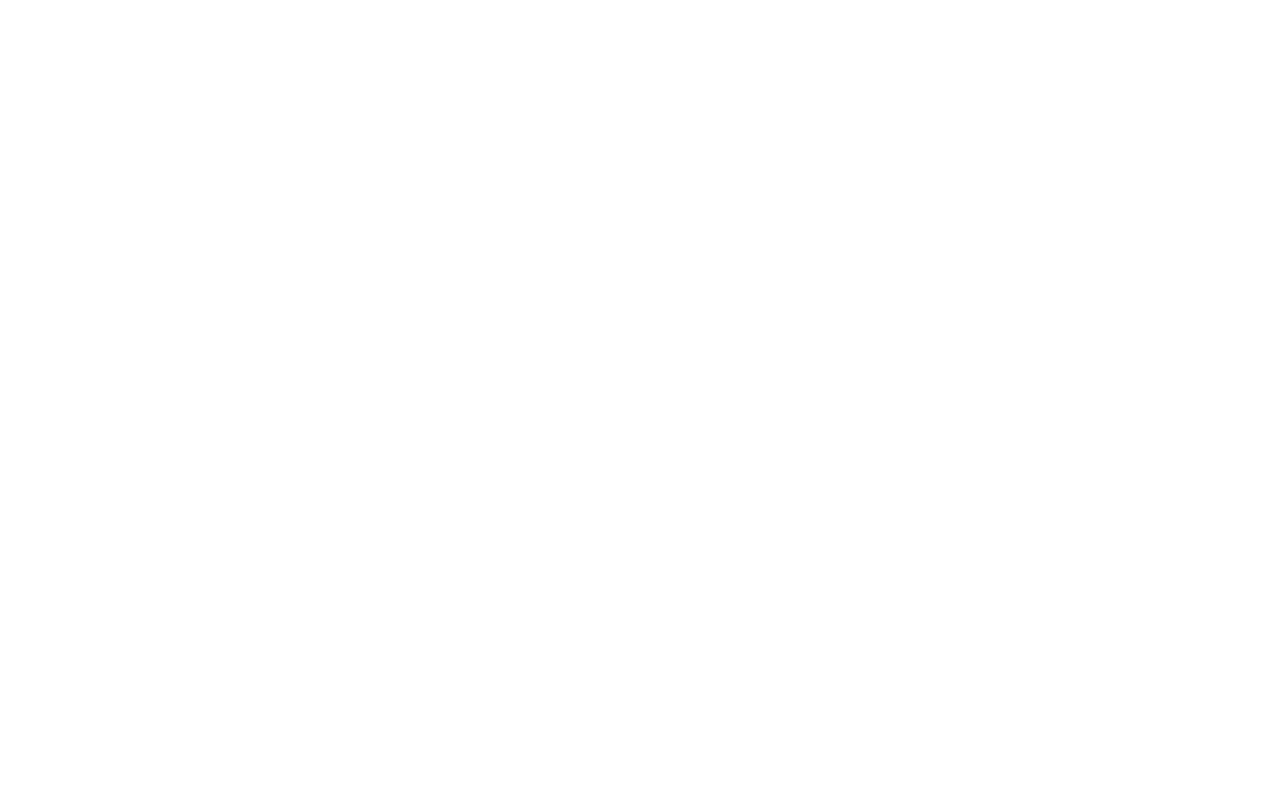
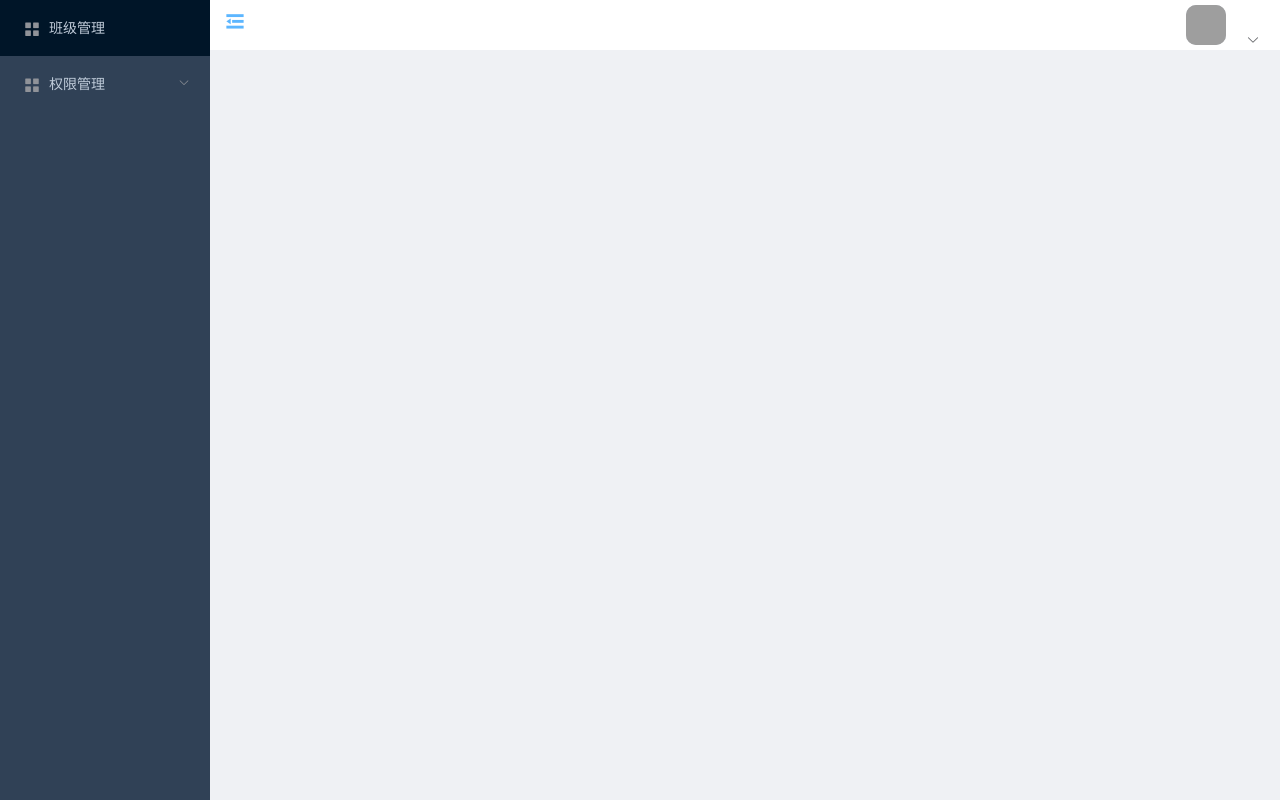
Before and after one commit to Dark-Light-alt/imooc_manager, a Vue app: page /#/home in a window 1280 px wide. Built offline with nearby package versions, Linux system fonts and the light colour scheme; grey boxes are pictures that could not be loaded.

Commit message:
login & home

```diff
--- a/src/App.vue
+++ b/src/App.vue
@@ -1,5 +1,6 @@
 <template>
   <div id="app">
+    <router-view></router-view>
   </div>
 </template>
 
--- a/src/assets/js/http.js
+++ b/src/assets/js/http.js
@@ -11,7 +11,7 @@ nprogress.configure({
   showSpinner: false
 })
 
-axios.defaults.baseURL = 'http://localhost:8080/'
+axios.defaults.baseURL = 'http://localhost:8081/'
 
 axios.defaults.withCredentials = true
 
@@ -30,6 +30,7 @@ axios.interceptors.request.use(
 axios.interceptors.response.use(
   response => {
     nprogress.done()
+    console.log(response)
     return response
   },
   error => {
--- /dev/null
+++ b/src/components/Home.vue
@@ -0,0 +1,180 @@
+<template>
+    <div class="home">
+      <el-container>
+        <el-aside :width="aside_width">
+          <el-menu router v-for="menu in menus" :key="menu.id" background-color="#304156" text-color="#BFCBD9" :collapse="collapses" :default-active="active"  @select="select">
+            <el-menu-item :index="menu.id" v-if="menu.children === undefined" :route="{name: menu.path}">
+              <i :class="menu.icon"></i>
+              <span>{{menu.name}}</span>
+            </el-menu-item>
+            <el-submenu :index="menu.id" v-if="menu.children !== undefined">
+              <template slot="title">
+                <i :class="menu.icon"></i>
+                <span>{{menu.name}}</span>
+              </template>
+              <el-menu-item :index="children.id" v-for="children in menu.children" :key="children.id" :route="{name: children.path}">
+                <span>{{children.name}}</span>
+              </el-menu-item>
+            </el-submenu>
+          </el-menu>
+        </el-aside>
+        <el-container>
+          <el-header height="50px">
+            <div class="header_left" @click="collapse">
+              <i :class="collapse_icon"></i>
+            </div>
+            <div class="header_right">
+              <el-avatar shape="square" :size="40" src="https://wpimg.wallstcn.com/f778738c-e4f8-4870-b634-56703b4acafe.gif?imageView2/1/w/80/h/80"></el-avatar>
+              <span>{{consumer.name}}</span>
+              <el-dropdown trigger="click" @command="handleCommand">
+                <span class="el-dropdown-link">
+                  <i class="el-icon-arrow-down el-icon--right"></i>
+                </span>
+                <el-dropdown-menu slot="dropdown">
+                  <el-dropdown-item command="PersonalCenter">个人中心</el-dropdown-item>
+                  <el-dropdown-item command="UpdatePwd">修改密码</el-dropdown-item>
+                  <el-dropdown-item @click.native="exit">退出</el-dropdown-item>
+                </el-dropdown-menu>
+              </el-dropdown>
+            </div>
+          </el-header>
+          <el-main>
+            <router-view></router-view>
+          </el-main>
+        </el-container>
+      </el-container>
+    </div>
+</template>
+
+<script>
+export default {
+  name: 'Home.vue',
+  data: function () {
+    return {
+      active: '',
+      collapses: false,
+      aside_width: '210px',
+      collapse_icon: 'el-icon-s-fold',
+      consumer: {},
+      menus: [
+        {
+          id: '2',
+          path: 'Classes',
+          name: '班级管理',
+          icon: 'el-icon-menu'
+        },
+        {
+          id: '1',
+          path: '',
+          name: '权限管理',
+          icon: 'el-icon-menu',
+          children: [
+            {
+              id: '1_1',
+              path: 'Consumer',
+              name: '用户管理'
+            },
+            {
+              id: '1_2',
+              path: 'Role',
+              name: '角色管理'
+            },
+            {
+              id: '1_3',
+              path: 'Module',
+              name: '模块管理'
+            },
+            {
+              id: '1_4',
+              path: 'Function',
+              name: '资源管理'
+            }
+          ]
+        }
+      ]
+    }
+  },
+  methods: {
+    collapse: function () {
+      if (!this.collapses) {
+        this.aside_width = '64px'
+        this.collapse_icon = 'el-icon-s-unfold'
+      } else {
+        this.aside_width = '210px'
+        this.collapse_icon = 'el-icon-s-fold'
+      }
+      this.collapses = !this.collapses
+    },
+    handleCommand: function (command) {
+      this.$router.push({ name: command })
+    },
+    select: function (index) {
+      this.active = index
+    },
+    exit: async function () {
+      const { data: res } = await this.$http.post('/logout')
+
+      if (!res.meta.access) {
+        return this.$message.error(res.meta.msg)
+      }
+
+      this.$message.success(res.meta.msg)
+      this.$router.push({ name: 'Login' })
+    }
+  }
+}
+</script>
+
+<style scoped>
+  .home,.el-container {
+    height: 100%;
+  }
+  .el-aside {
+    transition: width .28s;
+    background-color: #304156;
+  }
+  .el-header {
+    padding: 0px 20px 0px 0px;
+    line-height: 50px;
+  }
+  .el-main {
+    background-color: #eff1f4;
+  }
+  .el-menu {
+    border: 0px !important;
+  }
+  div + ul > .el-menu-item {
+    background-color: #1f2d3d !important;
+    padding-left: 48px !important;
+  }
+  .el-menu :hover {
+    background-color: #001528 !important;
+  }
+  .header_left {
+    display: inline-block;
+    height: 100%;
+    width: 50px;
+    color: #5cb6ff;
+    text-align: center;
+    line-height: 50px;
+  }
+  .el-icon-s-fold,.el-icon-s-unfold {
+    font-size: 23px;
+  }
+  .header_left:hover {
+    background-color: rgba(0, 0, 0, 0.025);
+  }
+  .header_right {
+    width: 50%;
+    height: 50px;
+    display: inline-block;
+    float: right;
+    text-align: right;
+  }
+  .el-avatar {
+    margin-top: 5px;
+    vertical-align: center;
+    border-radius: 10px;
+    margin-right: 15px;
+  }
+</style>
--- /dev/null
+++ b/src/components/Login.vue
@@ -0,0 +1,81 @@
+<template>
+    <div class="login">
+      <el-form :model="user" :rules="rules" ref="loginFef">
+        <h3>登录</h3>
+        <el-form-item prop="username">
+          <el-input placeholder="用户名" prefix-icon="el-icon-user" v-model="user.username"></el-input>
+        </el-form-item>
+        <el-form-item prop="password">
+          <el-input placeholder="密码" show-password prefix-icon="el-icon-lock" v-model="user.password"></el-input>
+        </el-form-item>
+        <el-form-item>
+          <el-button type="primary" @click="login">登录</el-button>
+        </el-form-item>
+      </el-form>
+    </div>
+</template>
+
+<script>
+export default {
+  name: 'Login.vue',
+  data: function () {
+    return {
+      user: {
+        username: '',
+        password: ''
+      },
+      rules: {
+        username: [
+          { required: true, message: '用户名不能为空', trigger: 'blur' },
+          { min: 5, max: 16, message: '长度在 5 到 16 个字符', trigger: 'blur' }
+        ],
+        password: [
+          { required: true, message: '密码不能为空', trigger: 'blur' },
+          { min: 5, max: 16, message: '长度在 6 到 16 个字符', trigger: 'blur' }
+        ]
+      }
+    }
+  },
+  methods: {
+    login: async function () {
+      this.$refs.loginFef.validate(async result => {
+        if (result) {
+          const { data: res } = await this.$http.post(`login?username=${this.user.username}&password=${this.user.password}`)
+
+          if (!res.meta.access) {
+            return this.$message.error(res.meta.msg)
+          }
+
+          this.$message.success(res.meta.msg)
+          this.$router.push({ name: 'Home' })
+        }
+      })
+    }
+  }
+}
+</script>
+
+<style scoped>
+  .login {
+    height: 100%;
+    background-image: url("../assets/img/background.jpg");
+    display: flex;
+    -webkit-box-pack: center;
+    justify-content: center;
+    -webkit-box-align: center;
+    align-items: center;
+    background-size: cover;
+  }
+  h3 {
+    text-align: center;
+  }
+  .el-form {
+    border-radius: 6px;
+    background: #fff;
+    width: 350px;
+    padding: 25px 25px 5px 25px;
+  }
+  .el-button {
+    width: 100%;
+  }
+</style>
--- a/src/main.js
+++ b/src/main.js
@@ -3,7 +3,11 @@ import App from './App.vue'
 import router from './router'
 import store from './store'
 import './plugins/element.js'
-import './assets/js/http'
+import './assets/css/global.css'
+
+import http from './assets/js/http'
+
+Vue.prototype.$http = http
 
 Vue.config.productionTip = false
 
--- a/src/plugins/element.js
+++ b/src/plugins/element.js
@@ -1,4 +1,73 @@
 import Vue from 'vue'
-import { Button } from 'element-ui'
+import {
+  Aside,
+  Avatar,
+  Breadcrumb,
+  BreadcrumbItem,
+  Button,
+  Card,
+  Col,
+  Container,
+  Dialog,
+  Dropdown,
+  DropdownItem,
+  DropdownMenu,
+  Form,
+  FormItem,
+  Header,
+  Input,
+  Main,
+  Menu,
+  MenuItem,
+  Message,
+  MessageBox,
+  Option,
+  Pagination,
+  Radio,
+  RadioGroup,
+  Row,
+  Select,
+  Submenu,
+  Switch,
+  Table,
+  TableColumn,
+  Tag,
+  Tooltip,
+  Tree
+} from 'element-ui'
+
+Vue.prototype.$message = Message
+Vue.prototype.$confirm = MessageBox.confirm
 
 Vue.use(Button)
+Vue.use(Form)
+Vue.use(FormItem)
+Vue.use(Input)
+Vue.use(Container)
+Vue.use(Header)
+Vue.use(Aside)
+Vue.use(Main)
+Vue.use(Menu)
+Vue.use(MenuItem)
+Vue.use(Submenu)
+Vue.use(Dropdown)
+Vue.use(DropdownMenu)
+Vue.use(DropdownItem)
+Vue.use(Avatar)
+Vue.use(Breadcrumb)
+Vue.use(BreadcrumbItem)
+Vue.use(Card)
+Vue.use(Table)
+Vue.use(Pagination)
+Vue.use(TableColumn)
+Vue.use(Row)
+Vue.use(Col)
+Vue.use(Dialog)
+Vue.use(Select)
+Vue.use(Option)
+Vue.use(Switch)
+Vue.use(RadioGroup)
+Vue.use(Radio)
+Vue.use(Tag)
+Vue.use(Tooltip)
+Vue.use(Tree)
--- a/src/router/index.js
+++ b/src/router/index.js
@@ -4,6 +4,16 @@ import VueRouter from 'vue-router'
 Vue.use(VueRouter)
 
 const routes = [
+  {
+    path: '/',
+    name: 'Login',
+    component: () => import('../components/Login')
+  },
+  {
+    path: '/home',
+    name: 'Home',
+    component: () => import('../components/Home')
+  }
 ]
 
 const router = new VueRouter({
--- /dev/null
+++ b/vue.config.js
@@ -0,0 +1,7 @@
+module.exports = {
+  devServer: {
+    host: '127.0.0.1',
+    port: 8082,
+    https: false
+  }
+}
```
